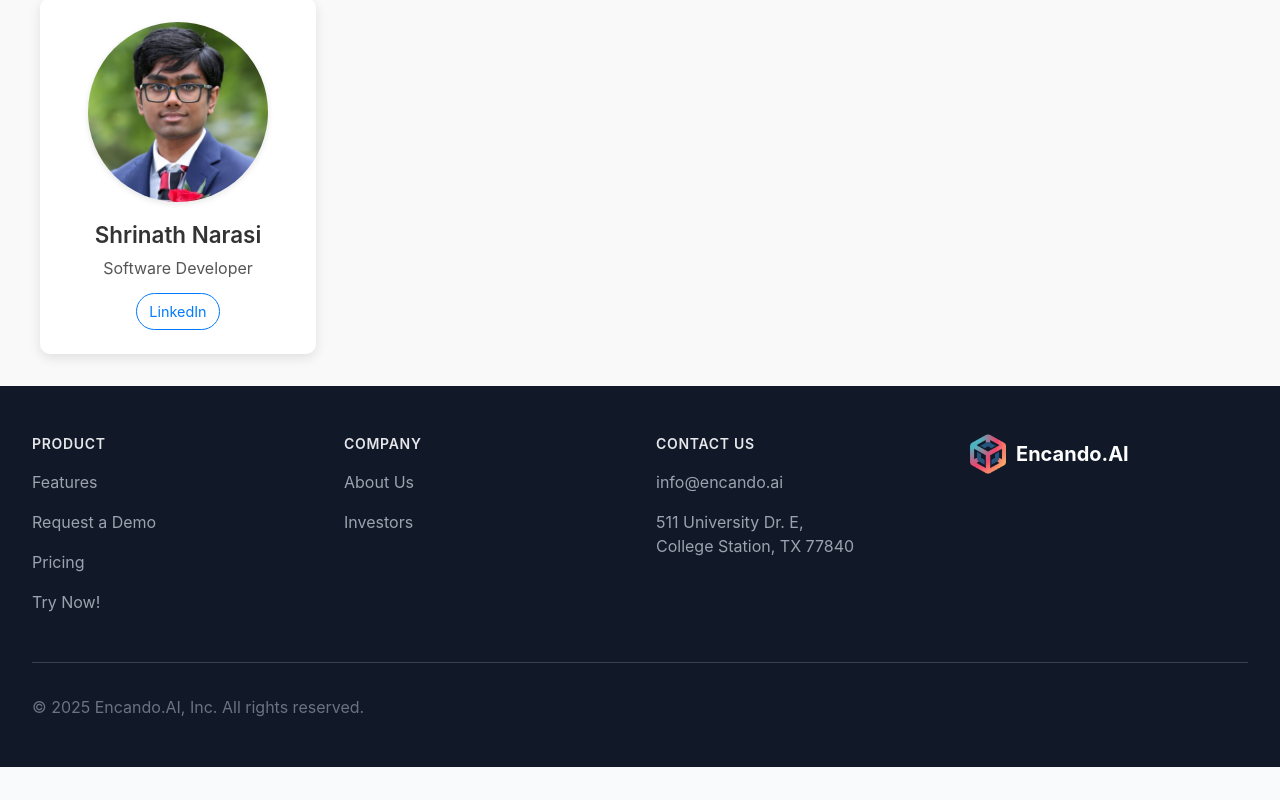
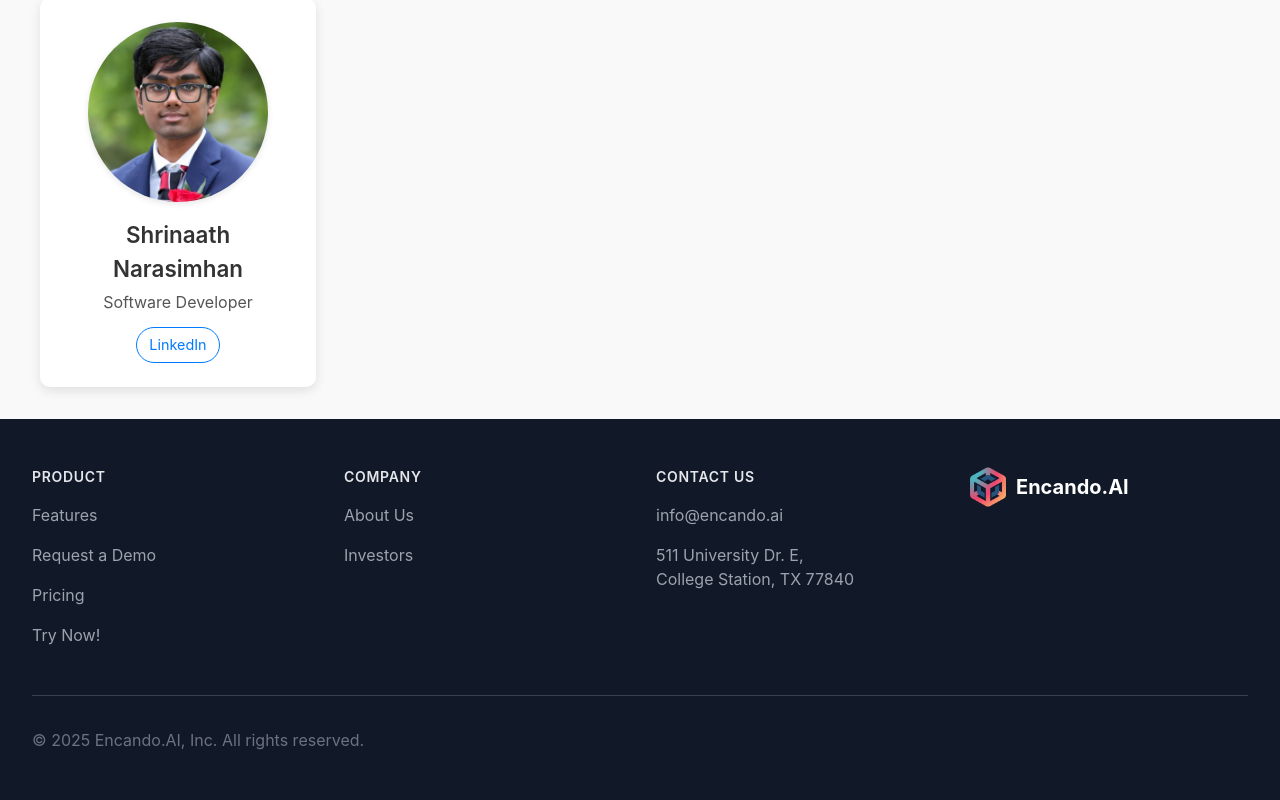
Before and after one commit to EduPandora/EncandoWebsite, a React (Create React App) app: page /#/team in a window 1280 px wide. Shown: the part 1154-1954 px from the top of the page. Before the commit the page ends 1921 px from the top, so only its background shows below. Built offline with nearby package versions, Linux system fonts and the light colour scheme; a web font is replaced by a local one.

Commit message:
fix Shri name

```diff
--- a/src/Pages/Team.js
+++ b/src/Pages/Team.js
@@ -63,7 +63,7 @@ const teamMembers = [
     },
     {
         id: 9,
-        name: 'Shrinath Narasi',
+        name: 'Shrinaath Narasimhan',
         position: 'Software Developer',
         photoUrl: `${process.env.PUBLIC_URL}/assets/team-photos/ShrinathNarasi.png`, // Placeholder image
         linkedinUrl: 'https://www.linkedin.com/in/shrinaath-narasimhan-208025236/',
```
